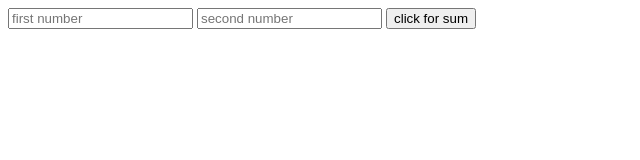
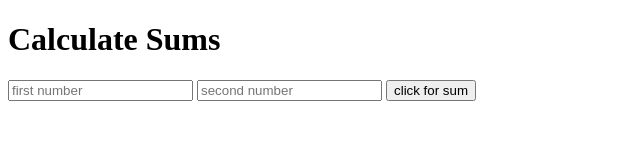
Before and after one commit to JustinSingleton303/Calculator, a website: page index.html in a window 1280 px wide. Shown: the whole page, without its empty margins (0-640 px from the left). Drawn offline with Linux system fonts and the light colour scheme.

Commit message:
html elements added

```diff
--- a/index.html
+++ b/index.html
@@ -5,6 +5,7 @@
     <title>calculator app</title>
   </head>
   <body>
+    <h1>Calculate Sums</h1>
     <form action="index.html" method="post">
       <input type="text" name="num1" placeholder="first number"/>
       <input type="text" name="num2" placeholder="second number"/>
```
